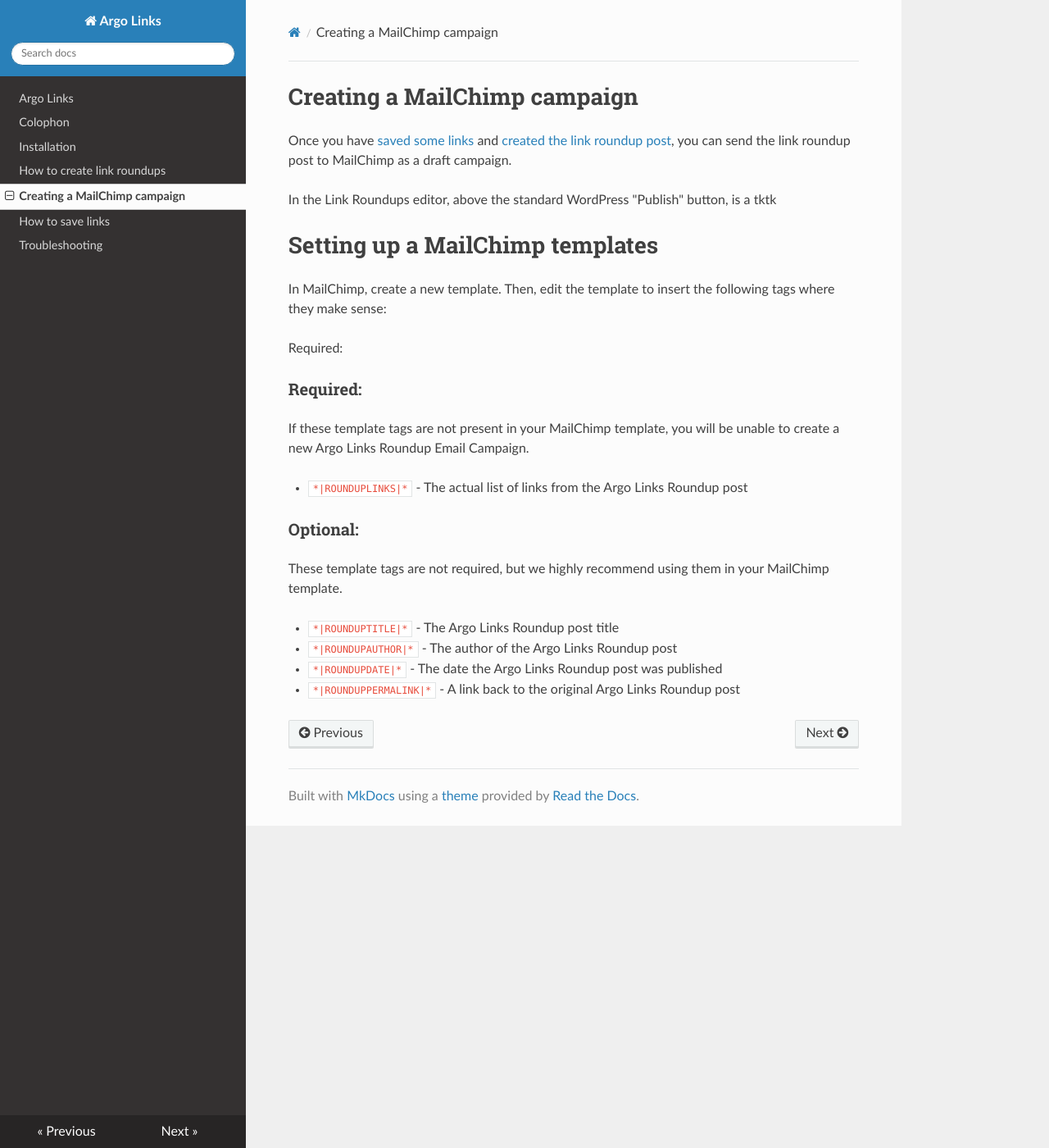
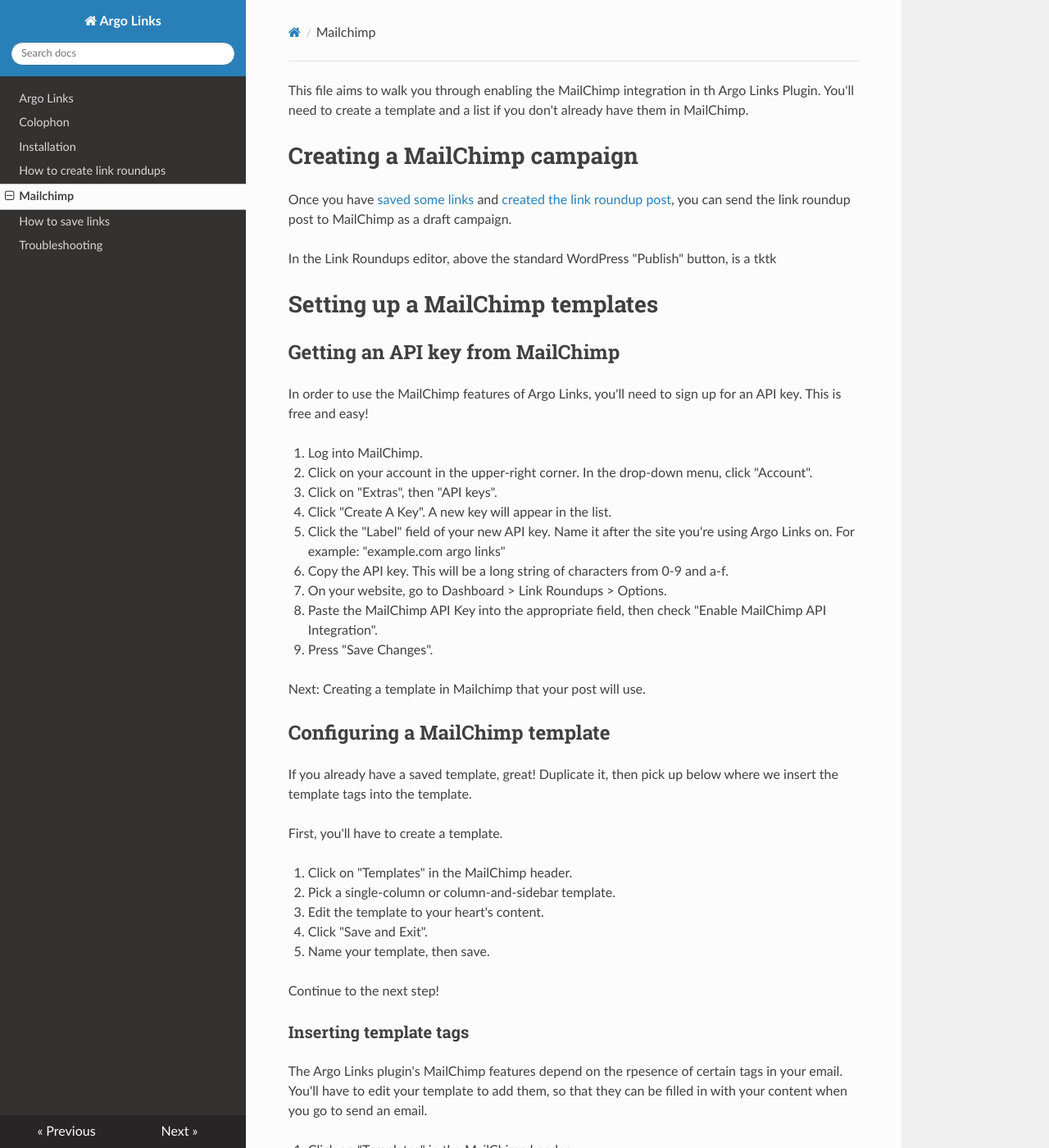
Before and after one commit to INN/link-roundups, an MkDocs documentation site: the page built from docs/mailchimp.md, in a window 1280 px wide and 1400 px high. Shown: the whole window at 82% size. Built offline with MkDocs 1.6.1, drawn with Linux system fonts in a browser that asks for light colours; nearby versions of some CDN libraries; some of the changed text lies outside the part shown.

```diff
--- a/docs/mailchimp.md
+++ b/docs/mailchimp.md
@@ -1,3 +1,5 @@
+This file aims to walk you through enabling the MailChimp integration in th Argo Links Plugin. You'll need to create a template and a list if you don't already have them in MailChimp.
+
 # Creating a MailChimp campaign
 
 Once you have [saved some links](saving-links) and [created the link roundup post](link-roundups), you can send the link roundup post to MailChimp as a draft campaign.
@@ -6,17 +8,52 @@ In the Link Roundups editor, above the standard WordPress "Publish" button, is a
 
 # Setting up a MailChimp templates
 
-In MailChimp, create a new template. Then, edit the template to insert the following tags where they make sense:
+## Getting an API key from MailChimp
 
-Required:
+In order to use the MailChimp features of Argo Links, you'll need to sign up for an API key. This is free and easy!
 
-### Required:
+1. Log into MailChimp.
+2. Click on your account in the upper-right corner. In the drop-down menu, click "Account".
+3. Click on "Extras", then "API keys".
+4. Click "Create A Key". A new key will appear in the list.
+5. Click the "Label" field of your new API key. Name it after the site you're using Argo Links on. For example: "example.com argo links"
+6. Copy the API key. This will be a long string of characters from 0-9 and a-f.
+7. On your website, go to Dashboard > Link Roundups > Options.
+8. Paste the MailChimp API Key into the appropriate field, then check "Enable MailChimp API Integration".
+9. Press "Save Changes".
+
+Next: Creating a template in Mailchimp that your post will use.
+
+## Configuring a MailChimp template
+
+If you already have a saved template, great! Duplicate it, then pick up below where we insert the template tags into the template.
+
+First, you'll have to create a template.
+
+1. Click on "Templates" in the MailChimp header.
+2. Pick a single-column or column-and-sidebar template.
+3. Edit the template to your heart's content.
+4. Click "Save and Exit".
+5. Name your template, then save.
+
+Continue to the next step!
+
+### Inserting template tags
+
+The Argo Links plugin's MailChimp features depend on the rpesence of certain tags in your email. You'll have to edit your template to add them, so that they can be filled in with your content when you go to send an email.
+
+1. Click on "Templates" in the MailChimp header.
+2. Click "Edit" on the template you want to edit.
+
+Then, edit the template to insert the following tags where they make sense:
+
+#### Required Tags:
 
 If these template tags are not present in your MailChimp template, you will be unable to create a new Argo Links Roundup Email Campaign.
 
 - `*|ROUNDUPLINKS|*` - The actual list of links from the Argo Links Roundup post
 
-### Optional:
+#### Optional Tags:
 
 These template tags are not required, but we highly recommend using them in your MailChimp template.
 
@@ -24,3 +61,9 @@ These template tags are not required, but we highly recommend using them in your
 - `*|ROUNDUPAUTHOR|*` - The author of the Argo Links Roundup post
 - `*|ROUNDUPDATE|*` - The date the Argo Links Roundup post was published
 - `*|ROUNDUPPERMALINK|*` - A link back to the original Argo Links Roundup post
+
+## Choosing the template to use
+
+So now you have at least one template saved in MailChimp. Go back to the Argo Link roundups options page in Dashboard > Argo Link Roundups > Options, and choose your template.
+
+# Setting up Mailchimp Lists
```
Also changed, not shown: 3 other files.
